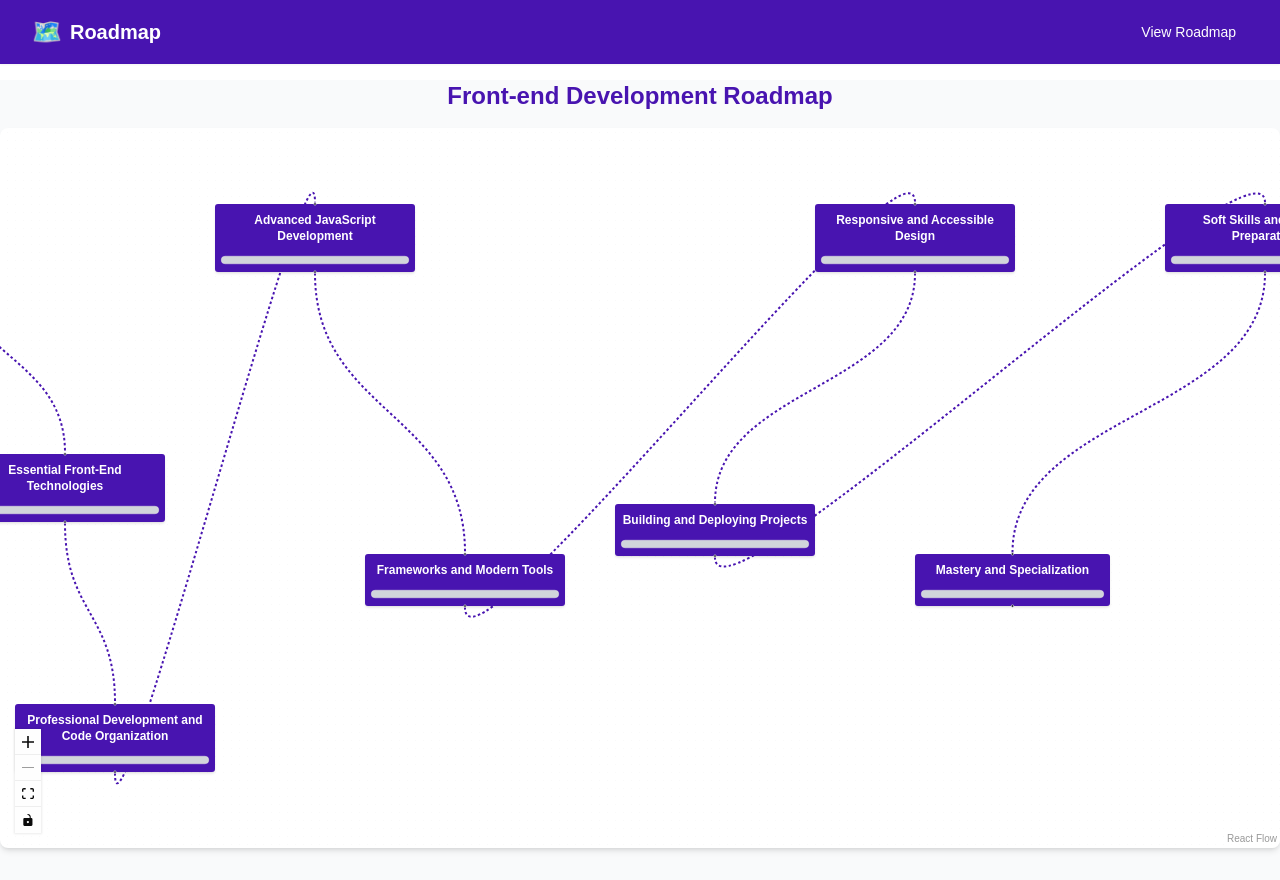
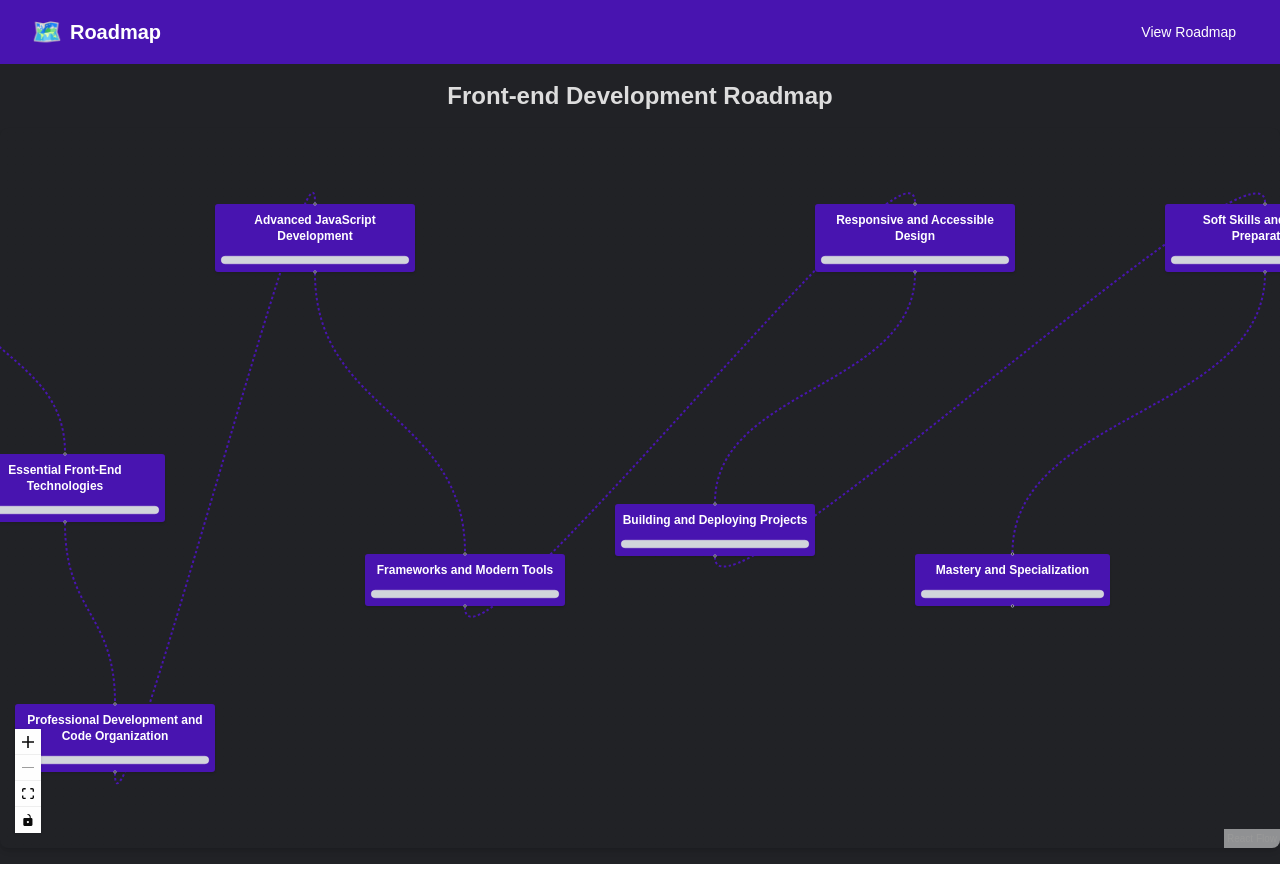
Before and after one commit to ProgramadoresSemPatria/ReactRangers-module-code-breakers, a Next.js app: page / in a window 1280 px wide. Built offline with nearby package versions, Linux system fonts and the light colour scheme.

Commit message:
style: update app's color scheme

```diff
--- a/src/components/Roadmap.tsx
+++ b/src/components/Roadmap.tsx
@@ -49,11 +49,11 @@ export default function RoadmapFlow() {
   };
 
   return (
-    <main className={"h-screen bg-gray-50 p-4" + merriweather.className}>
-      <h1 className="text-2xl font-bold text-indigo-650 my-4 text-center">
+    <main className={"h-screen bg-[#212226] p-4" + merriweather.className}>
+      <h1 className="text-2xl font-bold text-[#ddd] py-4 text-center">
         Front-end Development Roadmap
       </h1>
-      <section className="h-[90%] w-full shadow-md rounded-lg overflow-hidden bg-white">
+      <section className="h-[90%] w-full shadow-md rounded-lg overflow-hidden bg-[#212226]">
         <ReactFlow
           nodes={nodes}
           edges={edges}
@@ -62,7 +62,7 @@ export default function RoadmapFlow() {
           fitView
           onNodeClick={onNodeClick}
         >
-          <Background color="#ddd" gap={16} />
+          <Background color="#18191b" gap={16} />
           <Controls />
         </ReactFlow>
       </section>
```
